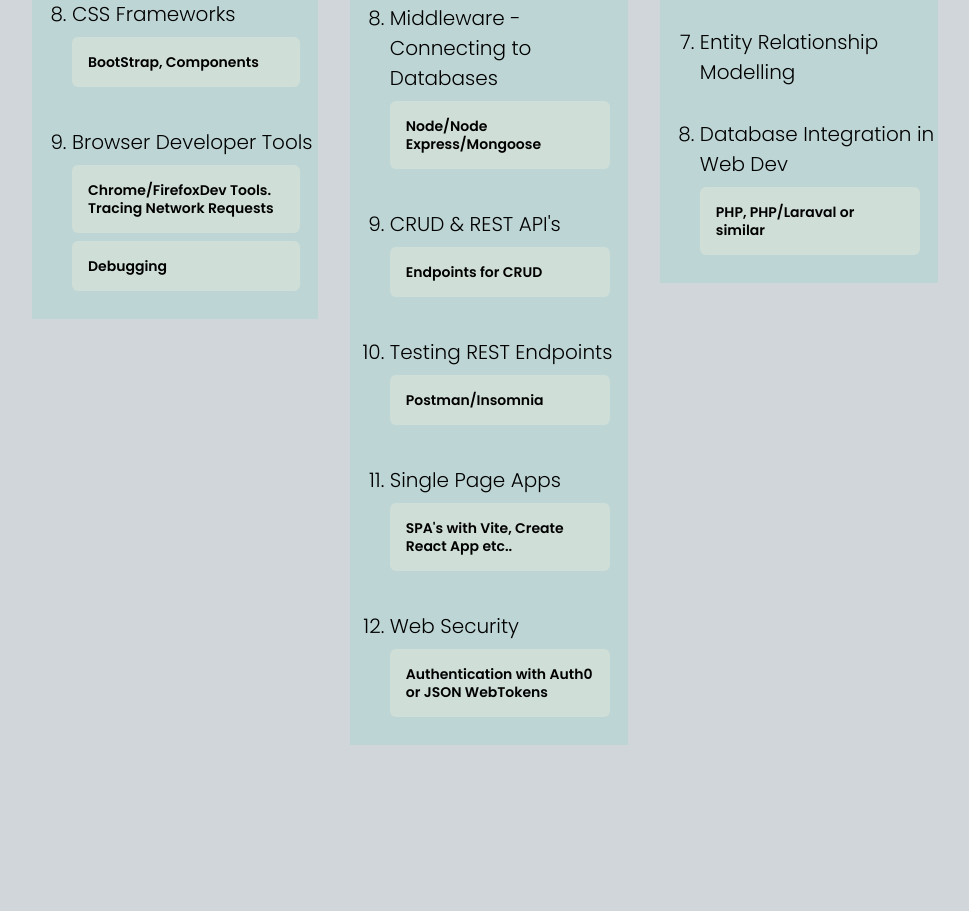
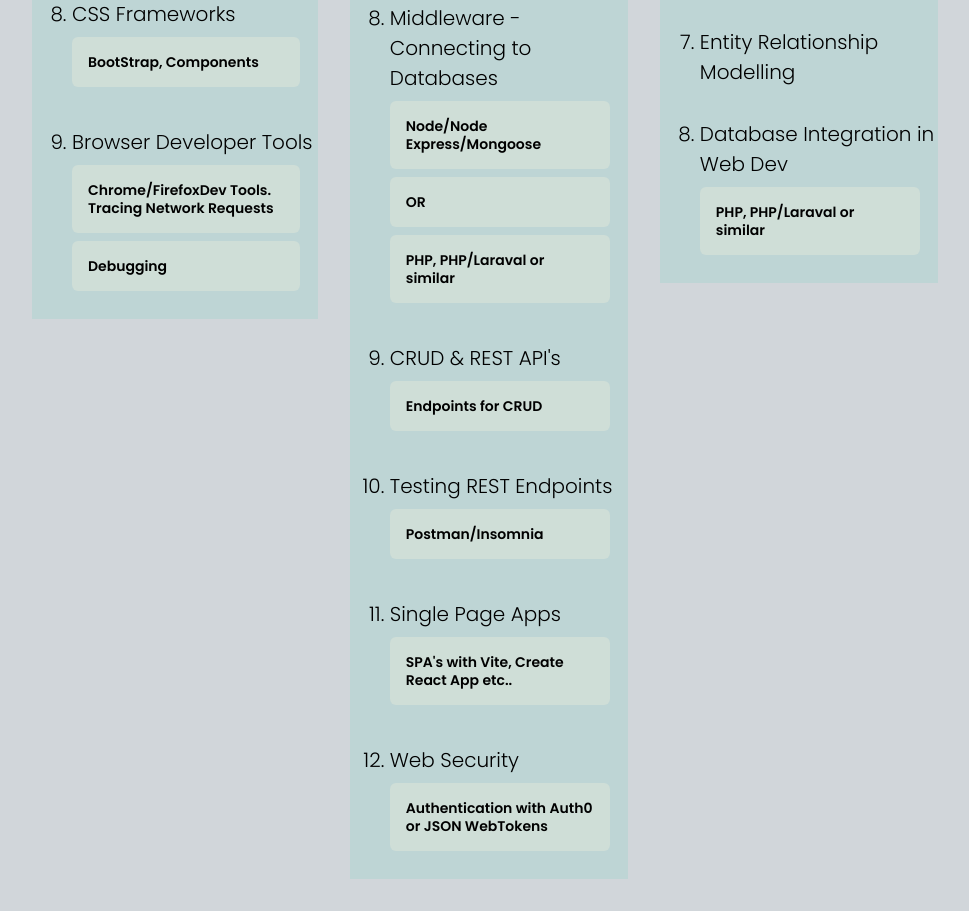
Before and after one commit to kdowd/weboutline, a plain HTML site: page index.html in a window 1280 px wide. Shown: the part 1118-2029 px from the top of the page, without its empty margins (0-969 px from the left). Before the commit the page ends 1895 px from the top, so only its background shows below. Drawn offline with Linux system fonts and the light colour scheme.

Commit message:
added laravel

```diff
--- a/index.html
+++ b/index.html
@@ -166,7 +166,9 @@
 					</li>
 					<li>
 						Middleware - Connecting to Databases
-						<p>Node/Node Express/Mongoose</p>
+						<p>Node/Node Express/Mongoose</p><p>OR</p>
+						<p>PHP, PHP/Laraval or similar</p>
+
 					</li>
 					<li>
 						CRUD & REST API's
```
